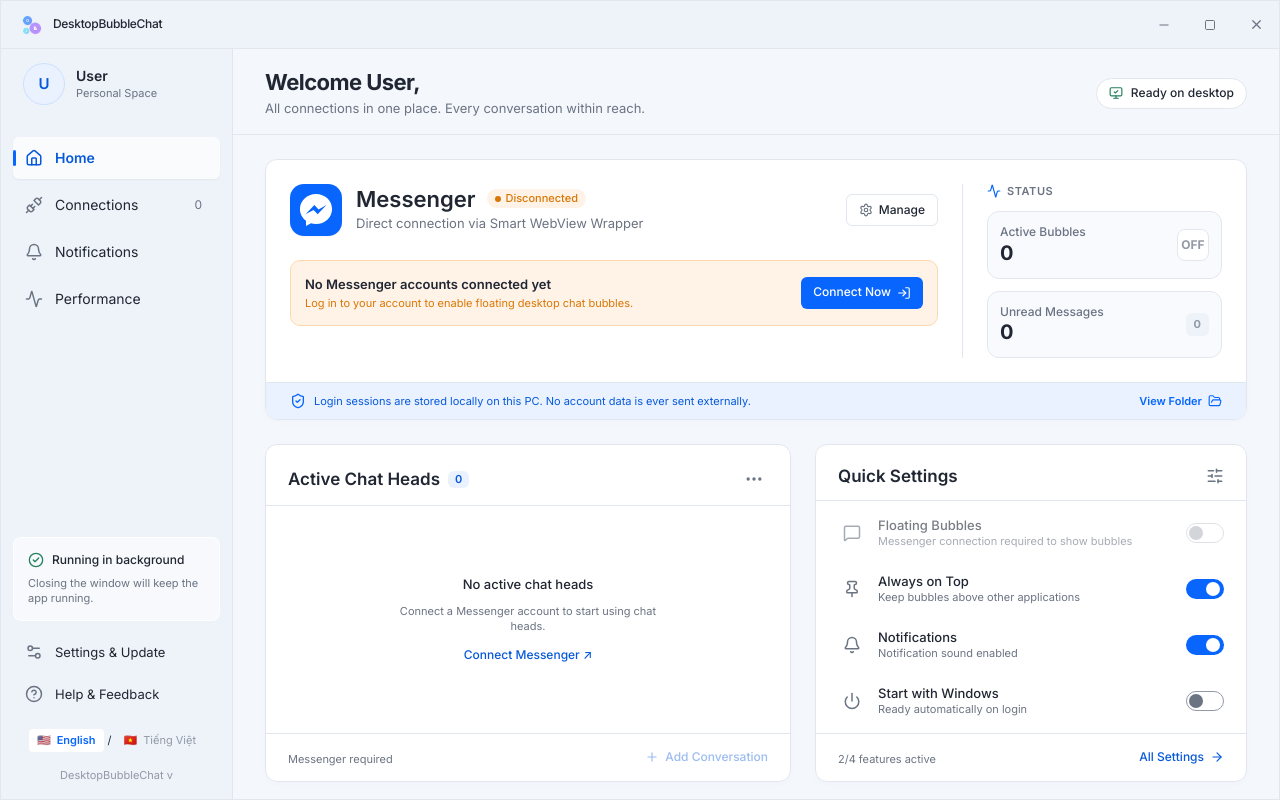
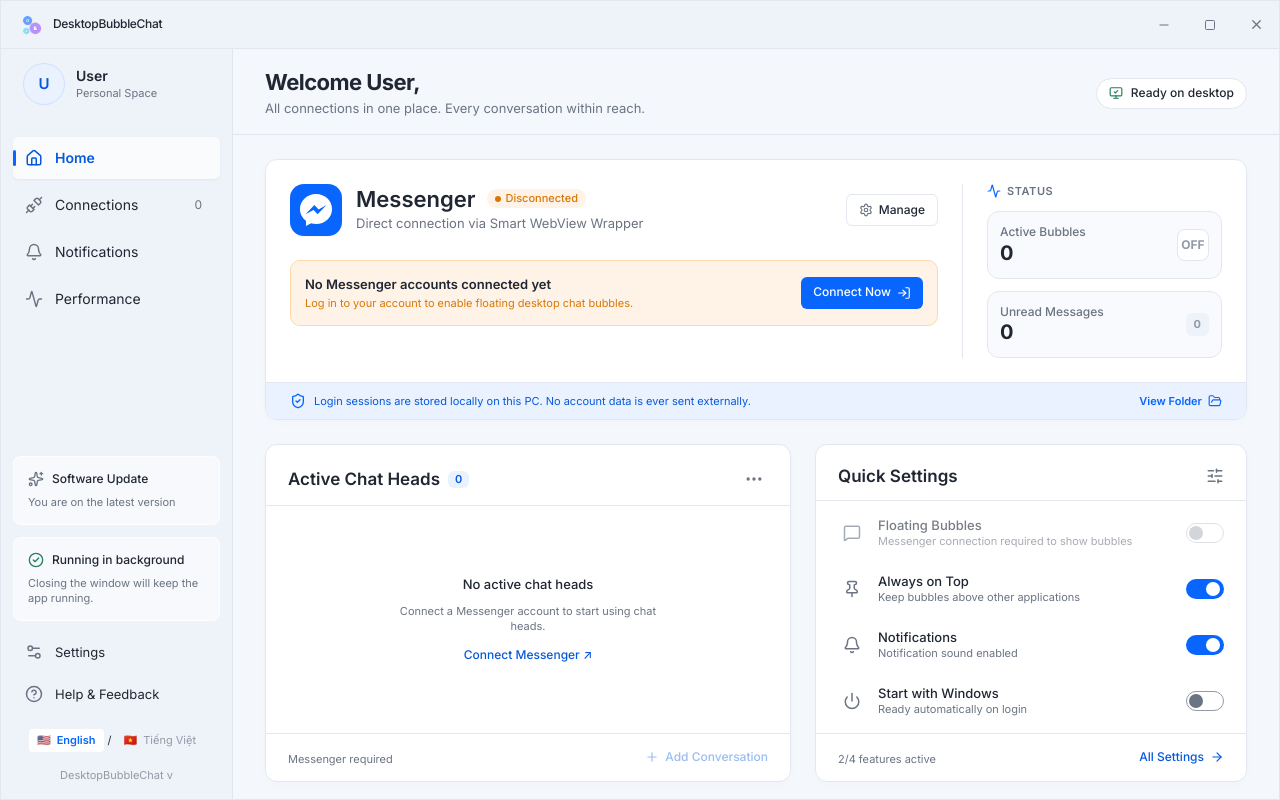
Before and after one commit to Lelequyngocquy/desktop-bubble-chat, a React (Vite) app: page / in a window 1280 px wide. Built offline with nearby package versions, Linux system fonts and the light colour scheme.

Commit message:
feat: sidebar updating information

```diff
--- a/locales/en/common.json
+++ b/locales/en/common.json
@@ -28,6 +28,7 @@
   "update_widget_title": "Software Update",
   "update_widget_desc": "A new version is available. Click to update.",
   "update_widget_desc_ver": "Version v{{version}} is ready. Click to update.",
+  "update_widget_uptodate": "You are on the latest version v{{version}}.",
   "new_badge_tag": "(new)",
   "personal_space": "Personal Space",
   "version": "Version",
--- a/locales/en/dashboard.json
+++ b/locales/en/dashboard.json
@@ -143,7 +143,7 @@
     "connections": "Connections",
     "notifications": "Notifications",
     "performance": "Performance",
-    "settings": "Settings & Update",
+    "settings": "Settings",
     "help": "Help & Feedback"
   },
   "metrics": {
--- a/locales/vi/common.json
+++ b/locales/vi/common.json
@@ -28,6 +28,7 @@
   "update_widget_title": "Cập nhật ứng dụng",
   "update_widget_desc": "Đã có bản cập nhật mới. Nhấn để cập nhật ngay.",
   "update_widget_desc_ver": "Phiên bản v{{version}} đã sẵn sàng. Nhấn để cập nhật.",
+  "update_widget_uptodate": "Bạn đang dùng bản mới nhất v{{version}}.",
   "new_badge_tag": "(new)",
   "personal_space": "Không gian cá nhân",
   "version": "Phiên bản",
--- a/locales/vi/dashboard.json
+++ b/locales/vi/dashboard.json
@@ -143,7 +143,7 @@
     "connections": "Kết nối",
     "notifications": "Thông báo",
     "performance": "Hiệu năng",
-    "settings": "Cài đặt & Cập nhật",
+    "settings": "Cài đặt",
     "help": "Trợ giúp & phản hồi"
   },
   "metrics": {
--- a/src/components/layout/Sidebar.tsx
+++ b/src/components/layout/Sidebar.tsx
@@ -196,7 +196,7 @@ export const Sidebar: React.FC = () => {
 
       {/* Bottom section: Background service, Secondary Nav, Language Switcher & Version */}
       <div className="flex flex-col gap-3">
-        {hasUpdate && (
+        {/* Software Update Card */}
         <div
           role="button"
           tabIndex={0}
@@ -212,24 +212,33 @@ export const Sidebar: React.FC = () => {
         >
           <div className="flex items-center justify-between text-content-primary">
             <div className="flex items-center gap-2 min-w-0">
-                <Sparkles className="w-4 h-4 text-primary shrink-0" />
+              <Sparkles className={`w-4 h-4 shrink-0 ${hasUpdate ? "text-primary" : "text-content-secondary group-hover:text-primary transition-colors"}`} />
               <span className="text-small font-medium leading-none truncate">
                 {t("common:update_widget_title")}
               </span>
             </div>
+            {hasUpdate && (
               <span className="px-1.5 py-0.5 bg-primary text-white text-[10px] font-bold rounded-pill animate-pulse leading-none shadow-xs shrink-0">
-                (new)
+                {t("common:new_badge_tag")}
               </span>
+            )}
           </div>
           <p className="text-caption text-content-secondary leading-snug m-0 group-hover:text-content-primary transition-colors">
-              {availableVersion
+            {hasUpdate
+              ? (availableVersion
                   ? t("common:update_widget_desc_ver", {
                       version: availableVersion,
                     })
-                : t("common:update_widget_desc")}
+                  : t("common:update_widget_desc"))
+              : (updateStatus === "checking"
+                  ? t("settings:update.status_checking")
+                  : (currentVersion
+                      ? t("common:update_widget_uptodate", {
+                          version: currentVersion,
+                        })
+                      : t("settings:update.status_uptodate")))}
           </p>
         </div>
-        )}
 
         {/* Background Service Status Card */}
         <div className="bg-sidebar-card border border-sidebar-cardBorder rounded-panel p-[14px] flex flex-col gap-2">
--- a/src/components/settings/sections/AppUpdateSection.tsx
+++ b/src/components/settings/sections/AppUpdateSection.tsx
@@ -1,7 +1,6 @@
 import React, { useEffect, useState, useCallback } from "react";
 import {
   ArrowDownCircle,
-  ArrowUpCircle,
   CheckCircle2,
   Download,
   ExternalLink,
```
Lines whose indentation alone changed are shown as unchanged.
